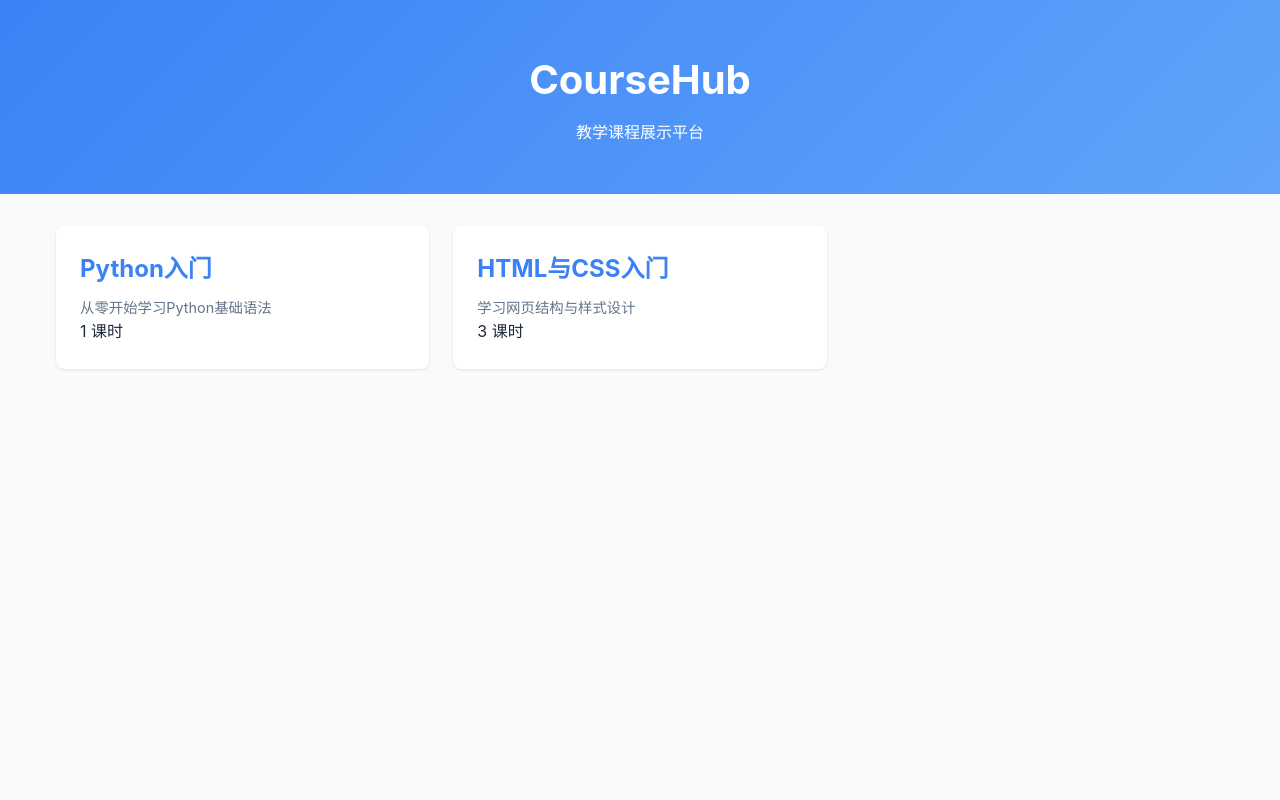
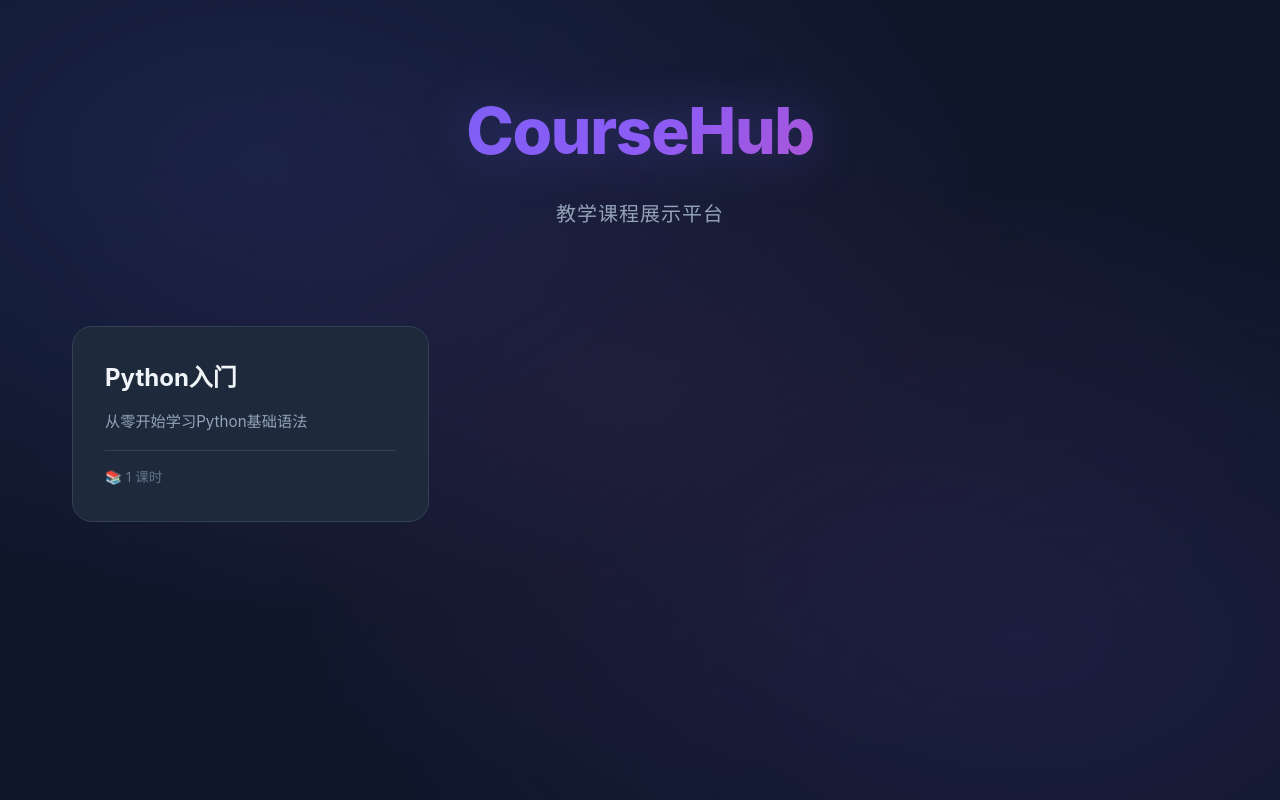
Before and after one commit to yellowfishee/CourseHub, a website with bundled scripts: page index.html in a window 1280 px wide. Built offline with nearby package versions, Linux system fonts and the light colour scheme.

Commit message:
refactor: delete HTML course and redesign homepage with modern dark theme

```diff
--- a/scripts/courses-data.js
+++ b/scripts/courses-data.js
@@ -13,34 +13,6 @@ const COURSES_DATA = [
         "hasMeta": false
       }
     ]
-  },
-  {
-    "slug": "02-HTML与CSS入门",
-    "title": "HTML与CSS入门",
-    "description": "学习网页结构与样式设计",
-    "lessons": [
-      {
-        "slug": "01-认识HTML",
-        "title": "01-认识HTML",
-        "description": "",
-        "hasOutline": false,
-        "hasMeta": false
-      },
-      {
-        "slug": "02-常用标签",
-        "title": "02-常用标签",
-        "description": "",
-        "hasOutline": false,
-        "hasMeta": false
-      },
-      {
-        "slug": "03-CSS基础",
-        "title": "03-CSS基础",
-        "description": "",
-        "hasOutline": false,
-        "hasMeta": false
-      }
-    ]
   }
 ];
 export default COURSES_DATA;
--- a/scripts/main.js
+++ b/scripts/main.js
@@ -25,7 +25,9 @@ function renderCourseList() {
         <a href="course.html?slug=${escapeHTML(course.slug)}" class="course-card">
             <h2>${escapeHTML(course.title)}</h2>
             <p>${escapeHTML(course.description) || '暂无描述'}</p>
-            <span>${course.lessons.length} 课时</span>
+            <div class="meta">
+                <span>📚 ${course.lessons.length} 课时</span>
+            </div>
         </a>
     `).join('');
 }
--- a/styles/main.css
+++ b/styles/main.css
@@ -1,10 +1,15 @@
 :root {
-    --primary-color: #3b82f6;
-    --secondary-color: #64748b;
-    --bg-color: #f8fafc;
-    --card-bg: #ffffff;
-    --text-color: #1e293b;
-    --border-radius: 8px;
+    --primary: #6366f1;
+    --primary-dark: #4f46e5;
+    --secondary: #64748b;
+    --bg: #0f172a;
+    --card-bg: #1e293b;
+    --text: #f1f5f9;
+    --text-muted: #94a3b8;
+    --border: #334155;
+    --gradient-1: #6366f1;
+    --gradient-2: #8b5cf6;
+    --gradient-3: #ec4899;
 }
 
 * {
@@ -14,55 +19,219 @@
 }
 
 body {
-    font-family: -apple-system, BlinkMacSystemFont, "Segoe UI", Roboto, sans-serif;
-    background-color: var(--bg-color);
-    color: var(--text-color);
+    font-family: 'Inter', -apple-system, BlinkMacSystemFont, 'Segoe UI', Roboto, sans-serif;
+    background: var(--bg);
+    color: var(--text);
     line-height: 1.6;
+    min-height: 100vh;
 }
 
+/* 背景效果 */
+body::before {
+    content: '';
+    position: fixed;
+    top: 0;
+    left: 0;
+    right: 0;
+    bottom: 0;
+    background:
+        radial-gradient(ellipse at 20% 20%, rgba(99, 102, 241, 0.15) 0%, transparent 50%),
+        radial-gradient(ellipse at 80% 80%, rgba(139, 92, 246, 0.1) 0%, transparent 50%),
+        radial-gradient(ellipse at 50% 50%, rgba(236, 72, 153, 0.05) 0%, transparent 70%);
+    pointer-events: none;
+    z-index: -1;
+}
+
+/* 头部 */
 #site-header {
-    background: linear-gradient(135deg, var(--primary-color), #60a5fa);
-    color: white;
-    padding: 3rem 2rem;
     text-align: center;
+    padding: 5rem 2rem 4rem;
+    position: relative;
 }
 
 #site-header h1 {
-    font-size: 2.5rem;
-    margin-bottom: 0.5rem;
+    font-size: 4rem;
+    font-weight: 800;
+    background: linear-gradient(135deg, var(--gradient-1), var(--gradient-2), var(--gradient-3));
+    -webkit-background-clip: text;
+    -webkit-text-fill-color: transparent;
+    background-clip: text;
+    margin-bottom: 1rem;
+    letter-spacing: -0.02em;
+    animation: titleGlow 3s ease-in-out infinite alternate;
 }
 
+@keyframes titleGlow {
+    from {
+        filter: drop-shadow(0 0 20px rgba(99, 102, 241, 0.3));
+    }
+    to {
+        filter: drop-shadow(0 0 40px rgba(139, 92, 246, 0.4));
+    }
+}
+
+#site-header p {
+    font-size: 1.25rem;
+    color: var(--text-muted);
+    font-weight: 400;
+    letter-spacing: 0.05em;
+}
+
+/* 课程列表 */
 #course-list {
     max-width: 1200px;
-    margin: 2rem auto;
-    padding: 0 1rem;
+    margin: 0 auto;
+    padding: 2rem;
     display: grid;
-    grid-template-columns: repeat(auto-fill, minmax(300px, 1fr));
-    gap: 1.5rem;
+    grid-template-columns: repeat(auto-fill, minmax(340px, 1fr));
+    gap: 2rem;
+}
+
+/* 课程卡片 */
+.course-card {
+    background: var(--card-bg);
+    border-radius: 20px;
+    padding: 2rem;
+    text-decoration: none;
+    color: var(--text);
+    border: 1px solid var(--border);
+    transition: all 0.4s cubic-bezier(0.4, 0, 0.2, 1);
+    position: relative;
+    overflow: hidden;
+}
+
+.course-card::before {
+    content: '';
+    position: absolute;
+    top: 0;
+    left: 0;
+    right: 0;
+    height: 3px;
+    background: linear-gradient(90deg, var(--gradient-1), var(--gradient-2), var(--gradient-3));
+    opacity: 0;
+    transition: opacity 0.3s;
+}
+
+.course-card:hover {
+    transform: translateY(-8px);
+    border-color: var(--primary);
+    box-shadow:
+        0 20px 40px rgba(0, 0, 0, 0.3),
+        0 0 60px rgba(99, 102, 241, 0.1);
+}
+
+.course-card:hover::before {
+    opacity: 1;
+}
+
+.course-card h2 {
+    font-size: 1.5rem;
+    font-weight: 700;
+    margin-bottom: 0.75rem;
+    color: var(--text);
+    transition: color 0.3s;
+}
+
+.course-card:hover h2 {
+    background: linear-gradient(135deg, var(--gradient-1), var(--gradient-2));
+    -webkit-background-clip: text;
+    -webkit-text-fill-color: transparent;
+    background-clip: text;
+}
+
+.course-card p {
+    color: var(--text-muted);
+    font-size: 0.95rem;
+    line-height: 1.6;
+    margin-bottom: 1rem;
+}
+
+.course-card .meta {
+    display: flex;
+    align-items: center;
+    gap: 0.5rem;
+    font-size: 0.85rem;
+    color: var(--secondary);
+    padding-top: 1rem;
+    border-top: 1px solid var(--border);
+}
+
+.course-card .meta span {
+    display: flex;
+    align-items: center;
+    gap: 0.35rem;
+}
+
+/* 空状态 */
+.empty-state {
+    text-align: center;
+    padding: 4rem 2rem;
+    color: var(--text-muted);
+}
+
+.empty-state h3 {
+    font-size: 1.5rem;
+    margin-bottom: 0.5rem;
+    color: var(--secondary);
+}
+
+/* 滚动条 */
+::-webkit-scrollbar {
+    width: 8px;
+    height: 8px;
+}
+
+::-webkit-scrollbar-track {
+    background: var(--bg);
+}
+
+::-webkit-scrollbar-thumb {
+    background: var(--border);
+    border-radius: 4px;
+}
+
+::-webkit-scrollbar-thumb:hover {
+    background: var(--secondary);
+}
+
+/* 响应式 */
+@media (max-width: 768px) {
+    #site-header h1 {
+        font-size: 2.5rem;
+    }
+
+    #site-header {
+        padding: 3rem 1.5rem 2rem;
+    }
+
+    #course-list {
+        grid-template-columns: 1fr;
+        padding: 1rem;
+        gap: 1.5rem;
+    }
+
+    .course-card {
+        padding: 1.5rem;
+    }
+}
+
+/* 动画 */
+@keyframes fadeInUp {
+    from {
+        opacity: 0;
+        transform: translateY(20px);
+    }
+    to {
+        opacity: 1;
+        transform: translateY(0);
+    }
 }
 
 .course-card {
-    background: var(--card-bg);
-    border-radius: var(--border-radius);
-    padding: 1.5rem;
-    box-shadow: 0 1px 3px rgba(0,0,0,0.1);
-    transition: transform 0.2s, box-shadow 0.2s;
-    cursor: pointer;
-    text-decoration: none;
-    color: inherit;
+    animation: fadeInUp 0.5s ease-out forwards;
 }
 
-.course-card:hover {
-    transform: translateY(-4px);
-    box-shadow: 0 4px 12px rgba(0,0,0,0.15);
-}
-
-.course-card h2 {
-    color: var(--primary-color);
-    margin-bottom: 0.5rem;
-}
-
-.course-card p {
-    color: var(--secondary-color);
-    font-size: 0.9rem;
-}
+.course-card:nth-child(1) { animation-delay: 0.1s; }
+.course-card:nth-child(2) { animation-delay: 0.2s; }
+.course-card:nth-child(3) { animation-delay: 0.3s; }
+.course-card:nth-child(4) { animation-delay: 0.4s; }
```
Also changed, not shown: courses/02-HTML与CSS入门/01-认识HTML/index.html (deleted, +0 -23 lines), courses/02-HTML与CSS入门/01-认识HTML/作业.md (deleted, +0 -53 lines), courses/02-HTML与CSS入门/01-认识HTML/教案.md (deleted, +0 -31 lines), courses/02-HTML与CSS入门/02-常用标签/index.html (deleted, +0 -25 lines), courses/02-HTML与CSS入门/02-常用标签/教案.md (deleted, +0 -36 lines), courses/02-HTML与CSS入门/03-CSS基础/index.html (deleted, +0 -22 lines), courses/02-HTML与CSS入门/03-CSS基础/教案.md (deleted, +0 -50 lines), courses/02-HTML与CSS入门/outline.md (deleted, +0 -16 lines).
